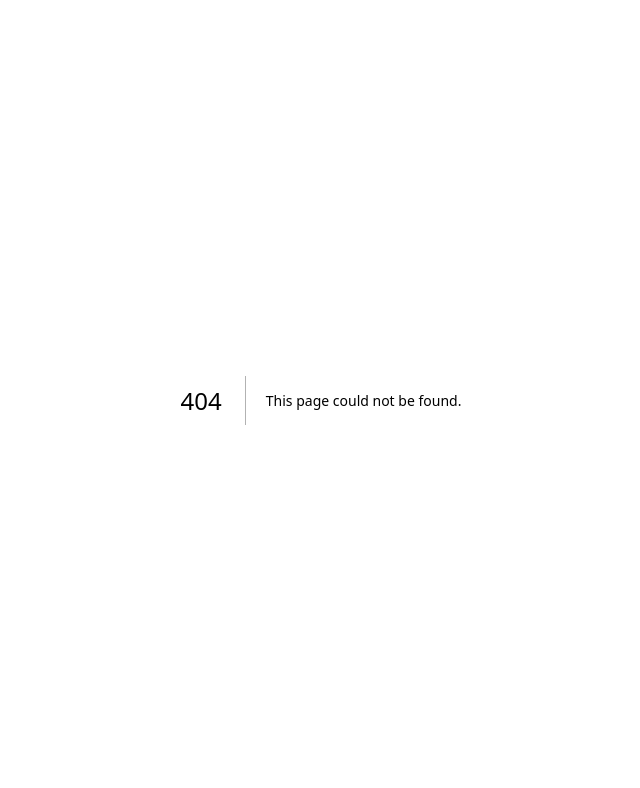
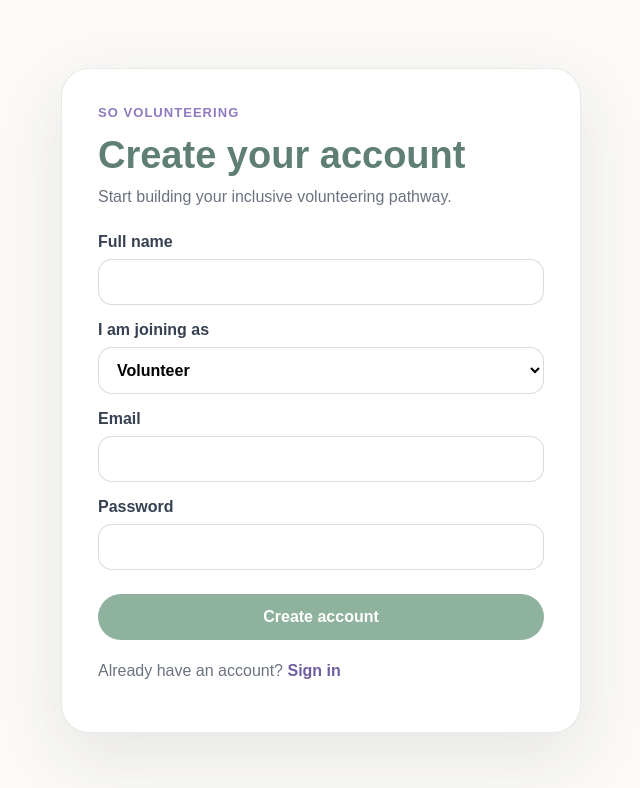
Before and after one commit to Owensom/so-volunteering, a Next.js app: page /signup in a window 1280 px wide. Before the commit this address had no page. Shown: the top 788 px of the page, without its empty margins (319-959 px from the left). Built offline with nearby package versions, Linux system fonts and the light colour scheme.

Commit message:
Create page.tsx

```diff
--- /dev/null
+++ b/src/app/signup/page.tsx
@@ -0,0 +1,137 @@
+import Link from "next/link";
+import { signUp } from "@/app/auth/actions";
+
+export default async function SignupPage({
+  searchParams
+}: {
+  searchParams: Promise<{ error?: string }>;
+}) {
+  const params = await searchParams;
+
+  return (
+    <main style={styles.page}>
+      <section style={styles.card}>
+        <p style={styles.eyebrow}>SO Volunteering</p>
+        <h1 style={styles.title}>Create your account</h1>
+        <p style={styles.lead}>Start building your inclusive volunteering pathway.</p>
+
+        {params.error ? (
+          <div style={styles.error}>Please check your details and try again.</div>
+        ) : null}
+
+        <form action={signUp} style={styles.form}>
+          <label style={styles.label}>
+            Full name
+            <input name="full_name" type="text" required style={styles.input} />
+          </label>
+
+          <label style={styles.label}>
+            I am joining as
+            <select name="user_type" defaultValue="volunteer" style={styles.input}>
+              <option value="volunteer">Volunteer</option>
+              <option value="organisation">Organisation</option>
+            </select>
+          </label>
+
+          <label style={styles.label}>
+            Email
+            <input name="email" type="email" required style={styles.input} />
+          </label>
+
+          <label style={styles.label}>
+            Password
+            <input name="password" type="password" required minLength={6} style={styles.input} />
+          </label>
+
+          <button type="submit" style={styles.primaryButton}>
+            Create account
+          </button>
+        </form>
+
+        <p style={styles.footerText}>
+          Already have an account? <Link href="/login" style={styles.link}>Sign in</Link>
+        </p>
+      </section>
+    </main>
+  );
+}
+
+const styles: Record<string, React.CSSProperties> = {
+  page: {
+    minHeight: "100vh",
+    display: "flex",
+    alignItems: "center",
+    justifyContent: "center",
+    padding: "24px"
+  },
+  card: {
+    width: "100%",
+    maxWidth: "520px",
+    background: "white",
+    borderRadius: "28px",
+    padding: "36px",
+    boxShadow: "0 24px 70px rgba(38,50,56,0.10)",
+    border: "1px solid rgba(143,178,158,0.25)"
+  },
+  eyebrow: {
+    margin: 0,
+    color: "#8f7ac0",
+    fontWeight: 800,
+    letterSpacing: "0.08em",
+    textTransform: "uppercase",
+    fontSize: "13px"
+  },
+  title: {
+    margin: "14px 0 8px",
+    fontSize: "38px",
+    color: "#5f7f73"
+  },
+  lead: {
+    margin: "0 0 24px",
+    color: "#6b7280",
+    lineHeight: 1.5
+  },
+  form: {
+    display: "grid",
+    gap: "16px"
+  },
+  label: {
+    display: "grid",
+    gap: "8px",
+    fontWeight: 700,
+    color: "#374151"
+  },
+  input: {
+    border: "1px solid rgba(107,114,128,0.25)",
+    borderRadius: "14px",
+    padding: "13px 14px",
+    outline: "none",
+    background: "white"
+  },
+  primaryButton: {
+    marginTop: "8px",
+    border: 0,
+    borderRadius: "999px",
+    padding: "14px 20px",
+    background: "#8fb29e",
+    color: "white",
+    fontWeight: 800,
+    cursor: "pointer"
+  },
+  error: {
+    background: "#fff1f2",
+    color: "#9f1239",
+    borderRadius: "14px",
+    padding: "12px 14px",
+    marginBottom: "18px",
+    fontWeight: 700
+  },
+  footerText: {
+    marginTop: "22px",
+    color: "#6b7280"
+  },
+  link: {
+    color: "#6f5fa1",
+    fontWeight: 800
+  }
+};
```
